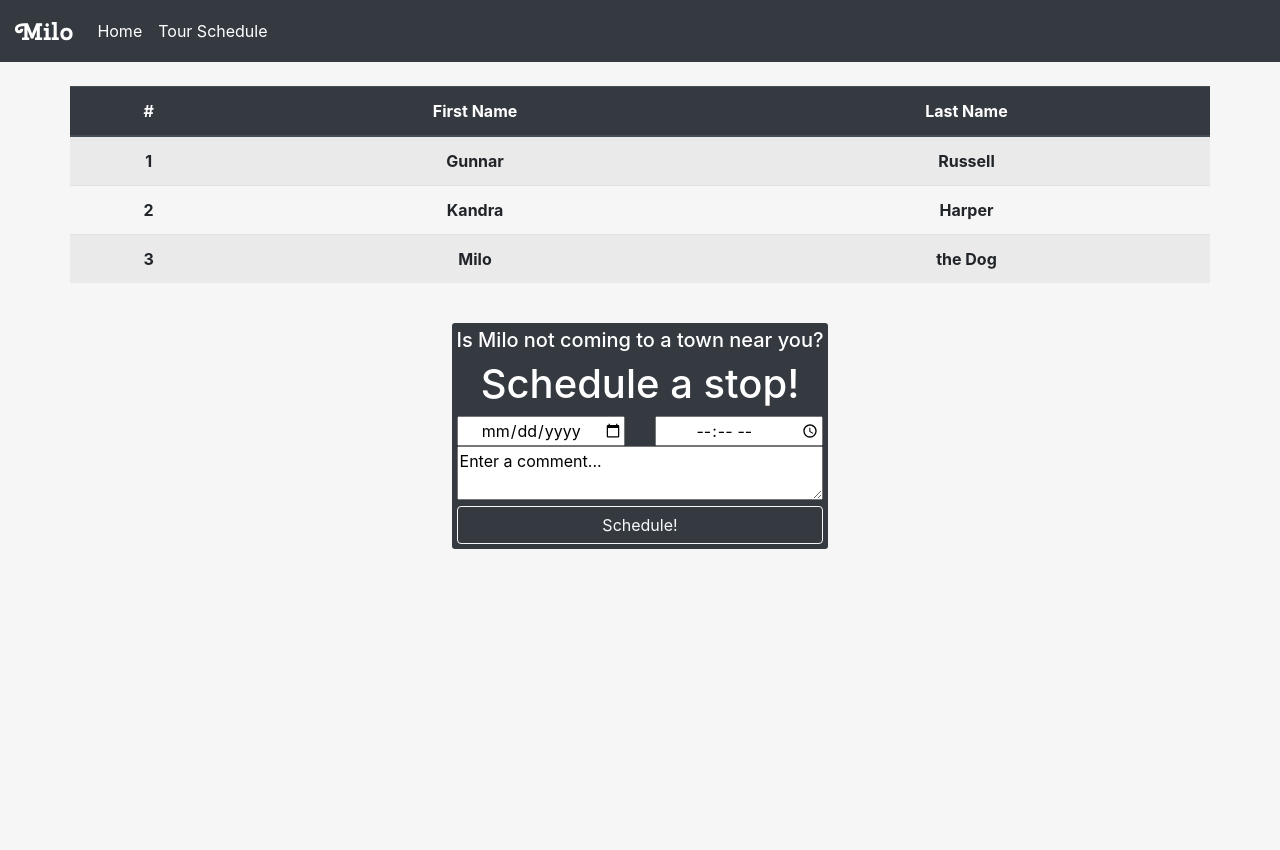
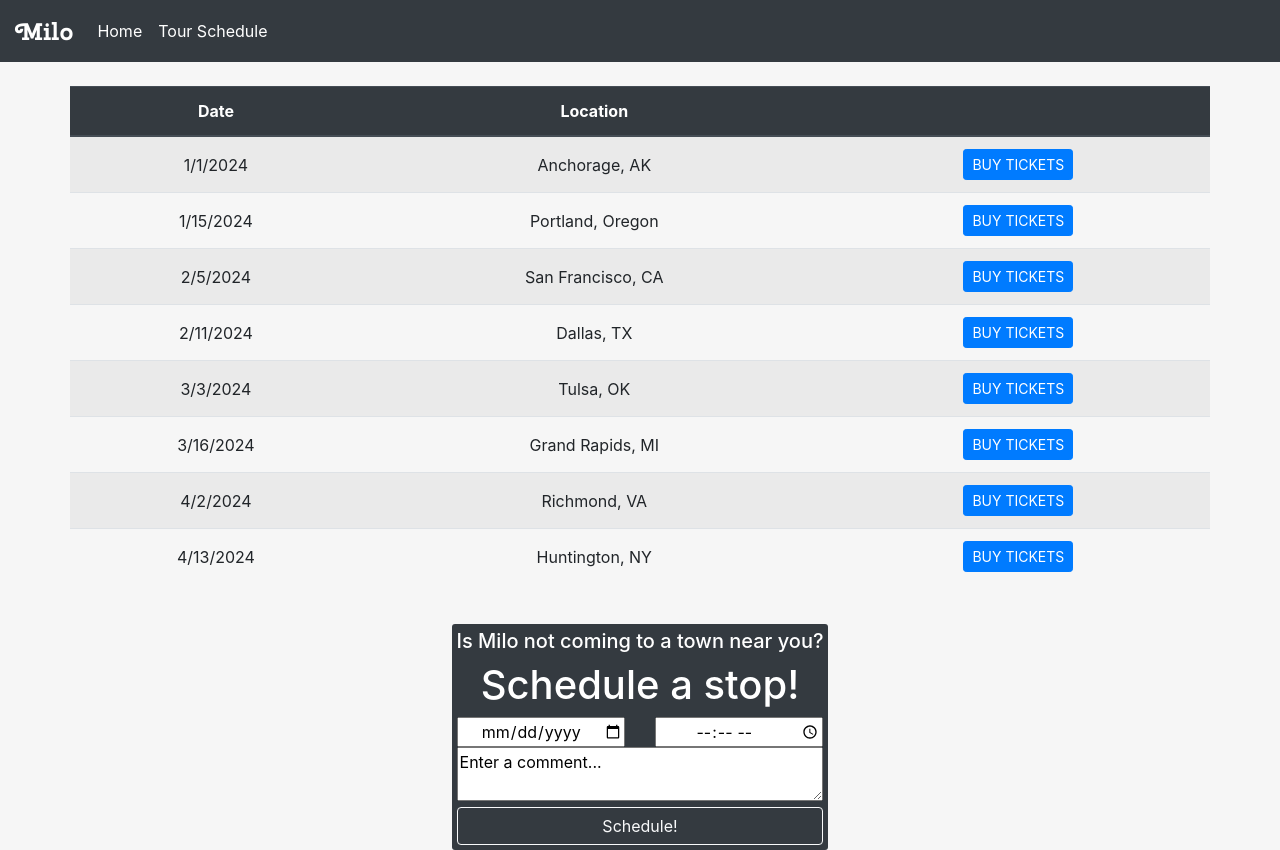
Before and after one commit to GunnarRussell/PT-Front-Week3, a website: page tour-schedule.html in a window 1280 px wide. Before the commit the page ends 800 px from the top, so only its background shows below. Drawn offline with nearby package versions, Linux system fonts and the light colour scheme.

Commit message:
finished tour table

```diff
--- a/styles.css
+++ b/styles.css
@@ -1,6 +1,11 @@
 body
 {
     background-color: rgb(246, 246, 246)
+}
+
+.table>tbody>tr>td
+{
+    vertical-align: middle;
 }
 
 .border-style
--- a/tour-schedule.html
+++ b/tour-schedule.html
@@ -49,26 +49,51 @@
                         <table class="table table-striped table-hover">
                             <thead class="thead-dark">
                                 <tr>
-                                    <th>#</th>
-                                    <th>First Name</th>
-                                    <th>Last Name</th>
+                                    <th>Date</th>
+                                    <th>Location</th>
+                                    <th></th>
                                 </tr>
                             </thead>
                             <tbody>
                                 <tr>
-                                    <th>1</th>
-                                    <th>Gunnar</th>
-                                    <th>Russell</th>
+                                    <td>1/1/2024</td>
+                                    <td>Anchorage, AK</td>
+                                    <td><button type="button" class="btn btn-primary btn-sm">BUY TICKETS</button></td>
                                 </tr>
                                 <tr>
-                                    <th>2</th>
-                                    <th>Kandra</th>
-                                    <th>Harper</th>
+                                    <td>1/15/2024</td>
+                                    <td>Portland, Oregon</td>
+                                    <td><button type="button" class="btn btn-primary btn-sm">BUY TICKETS</button></td>
                                 </tr>
                                 <tr>
-                                    <th>3</th>
-                                    <th>Milo</th>
-                                    <th>the Dog</th>
+                                    <td>2/5/2024</td>
+                                    <td>San Francisco, CA</td>
+                                    <td><button type="button" class="btn btn-primary btn-sm">BUY TICKETS</button></td>
+                                </tr>
+                                <tr>
+                                    <td>2/11/2024</td>
+                                    <td>Dallas, TX</td>
+                                    <td><button type="button" class="btn btn-primary btn-sm">BUY TICKETS</button></td>
+                                </tr>
+                                <tr>
+                                    <td>3/3/2024</td>
+                                    <td>Tulsa, OK</td>
+                                    <td><button type="button" class="btn btn-primary btn-sm">BUY TICKETS</button></td>
+                                </tr>
+                                <tr>
+                                    <td>3/16/2024</td>
+                                    <td>Grand Rapids, MI</td>
+                                    <td><button type="button" class="btn btn-primary btn-sm">BUY TICKETS</button></td>
+                                </tr>
+                                <tr>
+                                    <td>4/2/2024</td>
+                                    <td>Richmond, VA</td>
+                                    <td><button type="button" class="btn btn-primary btn-sm">BUY TICKETS</button></td>
+                                </tr>
+                                <tr>
+                                    <td>4/13/2024</td>
+                                    <td>Huntington, NY</td>
+                                    <td><button type="button" class="btn btn-primary btn-sm">BUY TICKETS</button></td>
                                 </tr>
                             </tbody>
                         </table>
```
